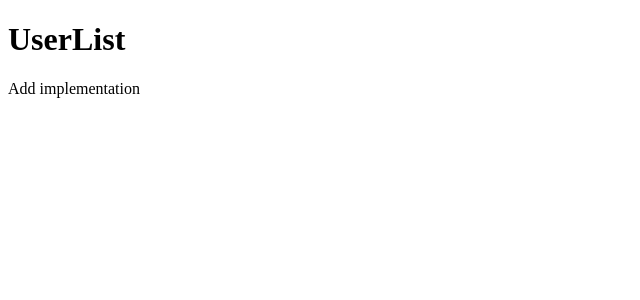
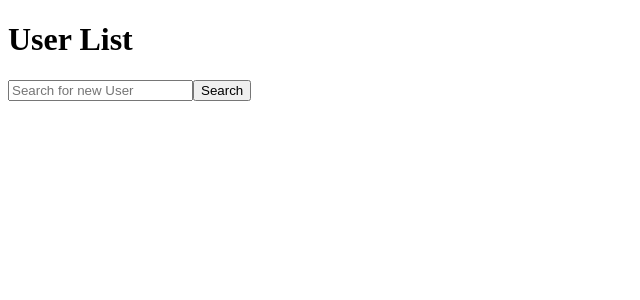
Before and after one commit to Electrex/2021-fall-cs160-team-vision, a React (Create React App) app in the folder frontend/: page /users in a window 1280 px wide. Shown: the top 300 px of the page, without its empty margins (0-640 px from the left). Built offline with nearby package versions, Linux system fonts and the light colour scheme.

Commit message:
Adding search routing to userlist

```diff
--- a/frontend/src/App.js
+++ b/frontend/src/App.js
@@ -20,7 +20,7 @@ function App(){
           <Route path='/me/reviews/add' exact compoenent={CreateReview}/>
           <Route path='/signin' exact component={Login}/>
           <Route path='/signup' exact component={Register}/>
-          <Route path='/users' exact component={UserList}/>
+          <Route path='/users' component={UserList}/>
           <Route path='/profile' exact component={Profile}/>
         </Switch>
       </main>
--- a/frontend/src/components/UserLanding.js
+++ b/frontend/src/components/UserLanding.js
@@ -25,7 +25,7 @@ function UserLanding(props){
     const [query, setQuery] = useState('');
 
     const handleSearch = (query) => {
-        history.push(`/users`);
+        history.push(`/users?q=${query}`);
     }
 
     return (
--- a/frontend/src/components/UserList.js
+++ b/frontend/src/components/UserList.js
@@ -1,15 +1,34 @@
 import React, { useState } from 'react';
 import { useHistory } from 'react-router-dom';
 
-function SignIn(props) {
+function UserList(props) {
     const history = useHistory();
+    const [query, setQuery] = useState('');
+    const searchQuery = props.location.search.substring(1)
+
+    const handleSearch = (query) => {
+        history.push(`/users?${query}`);
+    }
 
     return (
         <div className='Container'>
-            <h1>UserList</h1>
-            <p>Add implementation</p>
+            <h1>User List</h1>
+            <div>
+            <input
+                type='text'
+                placeholder='Search for new User'
+                name='query'
+                value={query}
+                onChange={(e) => {setQuery(e.target.value)}}
+                required
+            />
+            <button onClick={(e) => handleSearch(query)}>Search</button>
+            </div>
+            <div>
+                {searchQuery}
+            </div>
         </div>
     );
 }
 
-export default SignIn;
+export default UserList;
```
